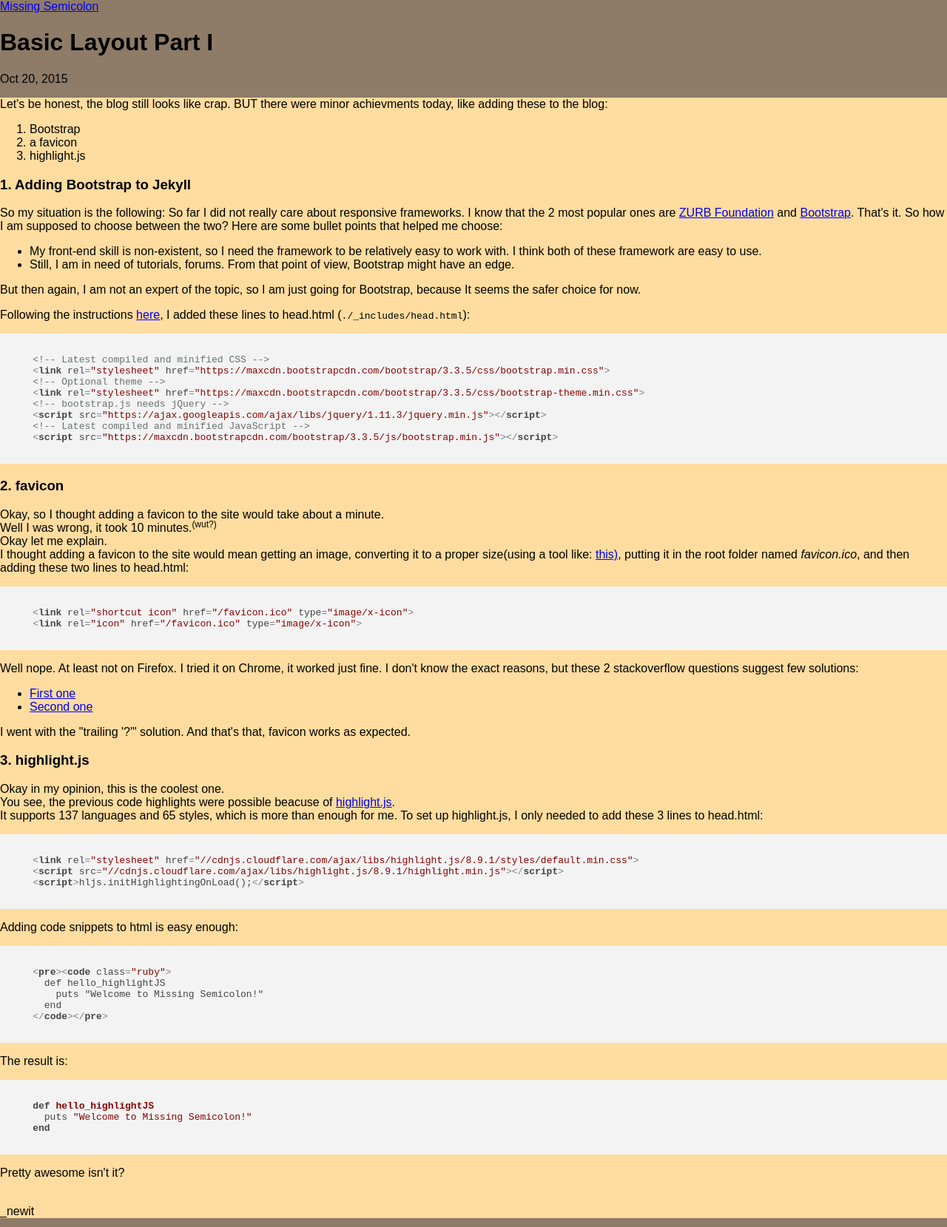
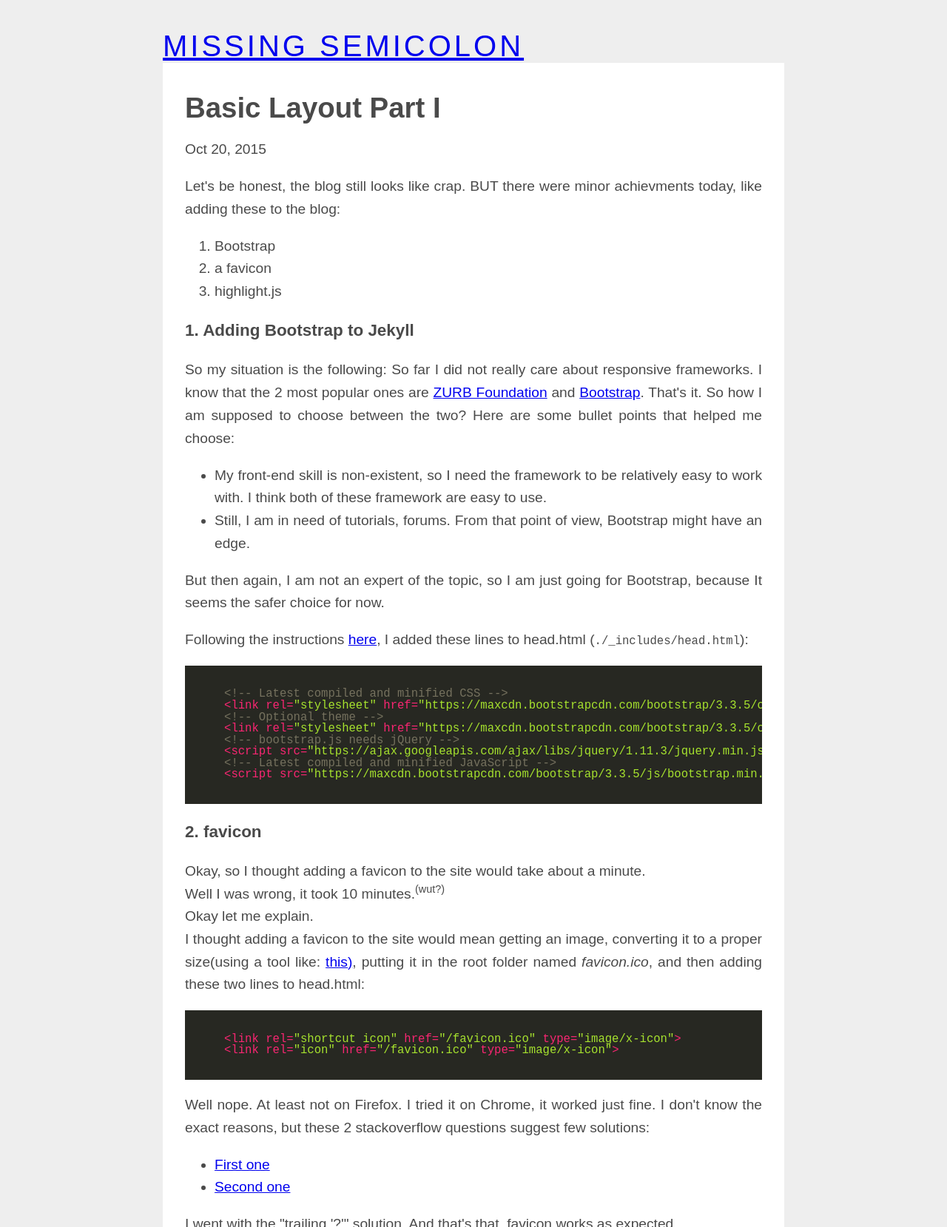
Before and after one commit to nwdev/nwdev.github.io, a Jekyll site: the page built from _posts/2015-10-20-basic-layout-part-i.html, in a window 1280 px wide, cut to the strip 0-1659 px from the top of the page. Shown: the whole strip at 74% size. Built offline with Jekyll 4.4.1, drawn with Linux system fonts in a browser that asks for light colours; nearby versions of some CDN libraries.

Commit message:
little bit of styling monokai style for highlight.js

```diff
--- a/_includes/head.html
+++ b/_includes/head.html
@@ -17,6 +17,6 @@
   <link rel="icon" href="/favicon.ico?" type="image/x-icon">
 
   <!-- highlight.js -->
-  <link rel="stylesheet" href="//cdnjs.cloudflare.com/ajax/libs/highlight.js/8.9.1/styles/default.min.css">
+  <link rel="stylesheet" href="//cdnjs.cloudflare.com/ajax/libs/highlight.js/8.9.1/styles/monokai.min.css">
 
 </head>
--- a/_layouts/post.html
+++ b/_layouts/post.html
@@ -2,13 +2,11 @@
 layout: default
 ---
 <div class="post">
-
-  <header class="post-header">
+  <article>
+    <header class="post-header">
     <h1 class="post-title">{{ page.title }}</h1>
     <p class="post-meta">{{ page.date | date: "%b %-d, %Y" }}{% if page.author %} • {{ page.author }}{% endif %}{% if page.meta %} • {{ page.meta }}{% endif %}</p>
-  </header>
-
-  <article>
+    </header>
     {{ content }}
   </article>
 
--- a/css/_sass/_variables.scss
+++ b/css/_sass/_variables.scss
@@ -1,5 +1,6 @@
 // http://www.colourlovers.com
 // http://www.shutterstock.com/blog/10-gorgeous-color-palettes-website
 
-$background-color: #8E7C68;
-$foreground-color: #FFDC9F;
+$background-color: 	#eeeeee;
+$foreground-color: 	#ffffff;
+$font-color:		#4A4a4a;
--- a/css/main.scss
+++ b/css/main.scss
@@ -6,12 +6,28 @@
 body	{
 
 	background-color: $background-color;
+	max-width: 840px;
+	margin: 40px auto;
+
+	a#site-title	{
+		text-transform: uppercase;
+		letter-spacing: 0.1em;
+		font-size: 2.5em;
+		margin: 40px 0px 40px 0px;
+	}
 
 	article	{
+		padding: 20px 30px;
 		background: $foreground-color;
+		color: $font-color;
+		font-size: 1.2em;
+		line-height: 1.6em;
+		text-align: justify;
 	}
 
 	code	{
 		font-family: monospace;
+		line-height: 1em;
+		font-size: 1em;
 	}
 }
--- a/drafts/layout.html
+++ b/drafts/layout.html
@@ -1,4 +1,4 @@
 - no bootstrap/foundation
 - start from scratch
-- reset.css
+- reset.css --> normalize.css
 - color palette
```
